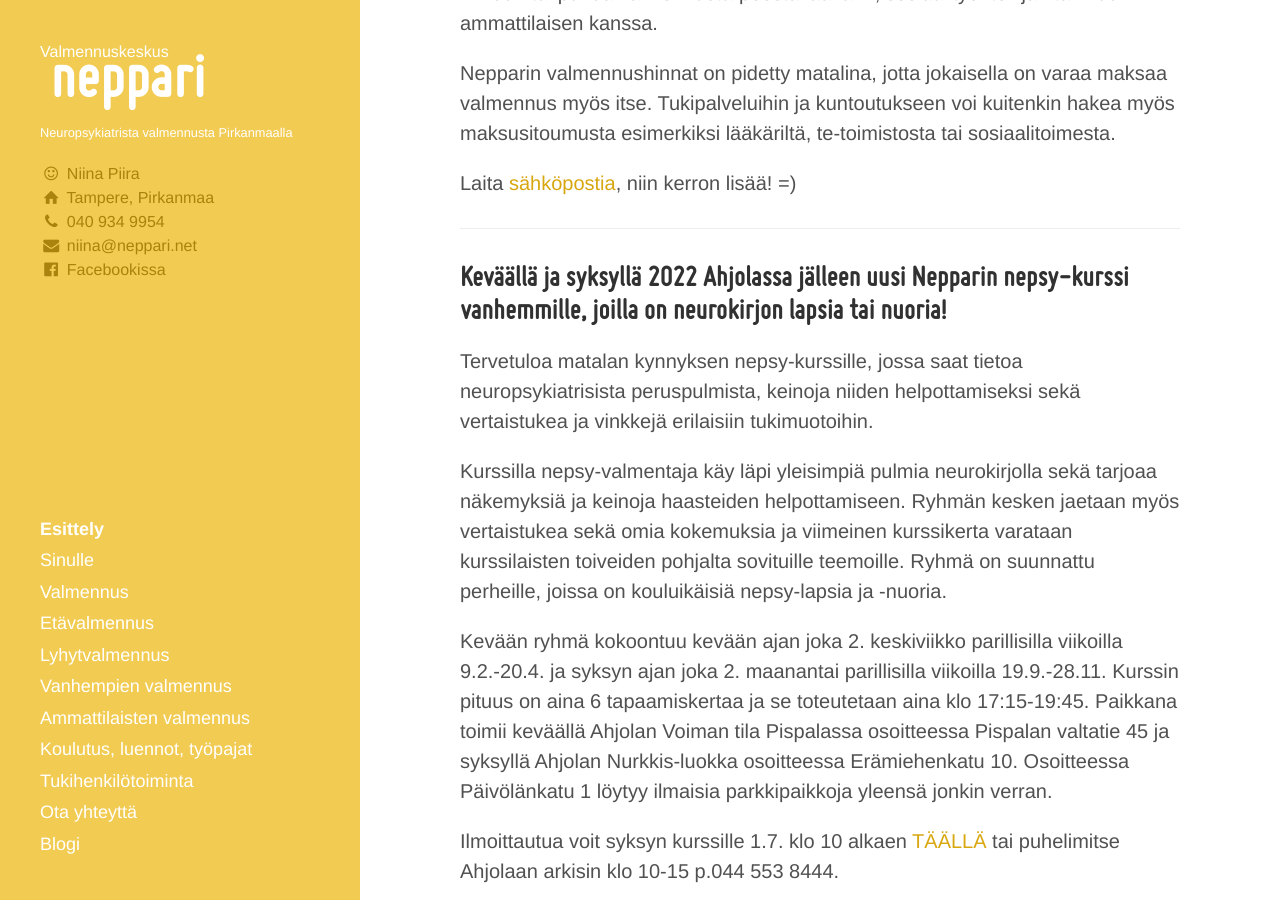
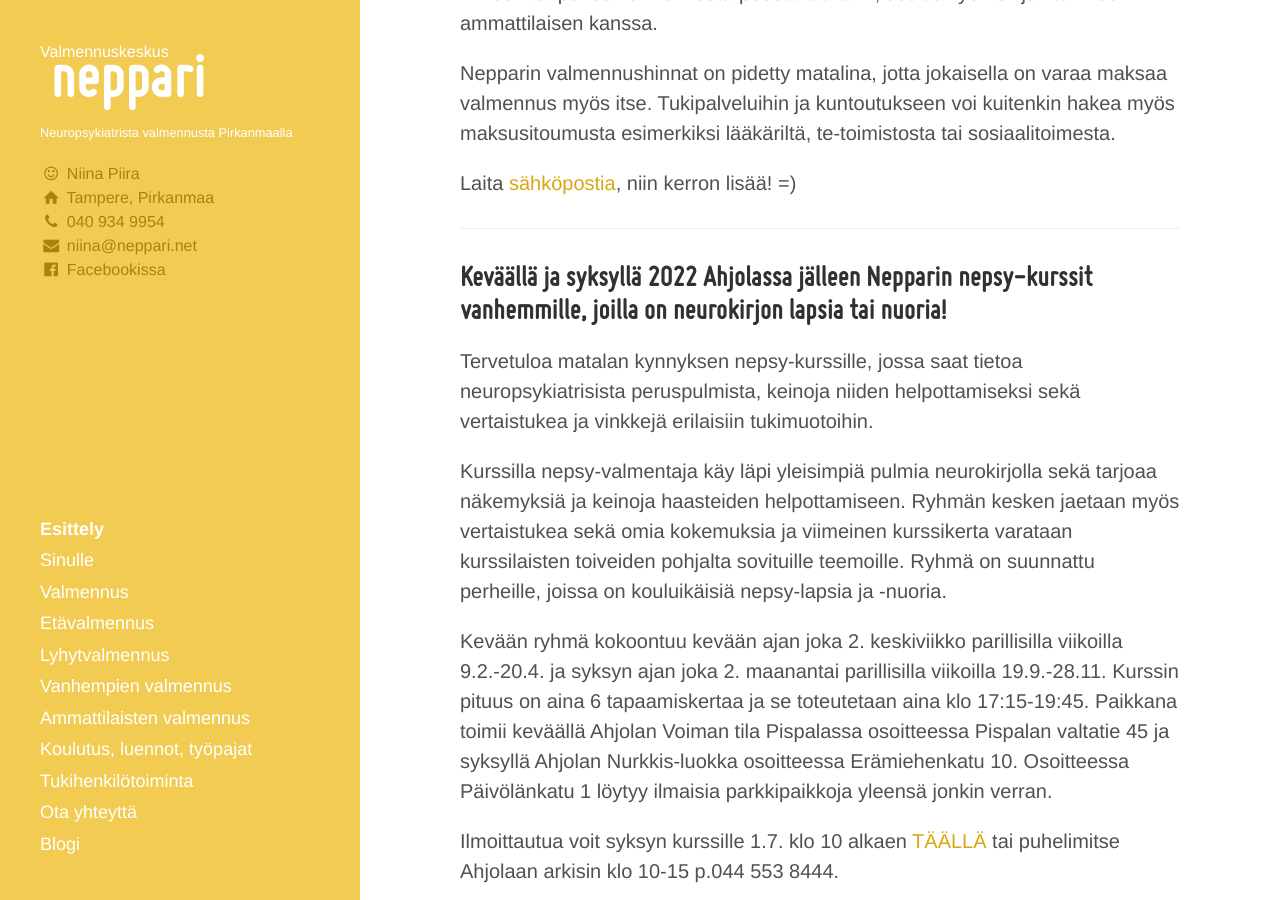
Before and after one commit to niinapiira/neppari.net, a Jekyll site: the page built from index.md, in a window 1280 px wide and 900 px high, scrolled down 689 px. Built offline with Jekyll 4.4.1, drawn with Linux system fonts in a browser that asks for light colours.

Commit message:
Update index.md

```diff
--- a/index.md
+++ b/index.md
@@ -36,7 +36,7 @@ Laita [sähköpostia](/ota-yhteytta), niin kerron lisää! =)
 
 ___
 
-##  Keväällä ja syksyllä 2022 Ahjolassa jälleen uusi Nepparin nepsy-kurssi vanhemmille, joilla on neurokirjon lapsia tai nuoria!
+##  Keväällä ja syksyllä 2022 Ahjolassa jälleen Nepparin nepsy-kurssit vanhemmille, joilla on neurokirjon lapsia tai nuoria!
 
 Tervetuloa matalan kynnyksen nepsy-kurssille, jossa saat tietoa neuropsykiatrisista peruspulmista, keinoja niiden helpottamiseksi sekä vertaistukea ja vinkkejä erilaisiin tukimuotoihin.
 
```
